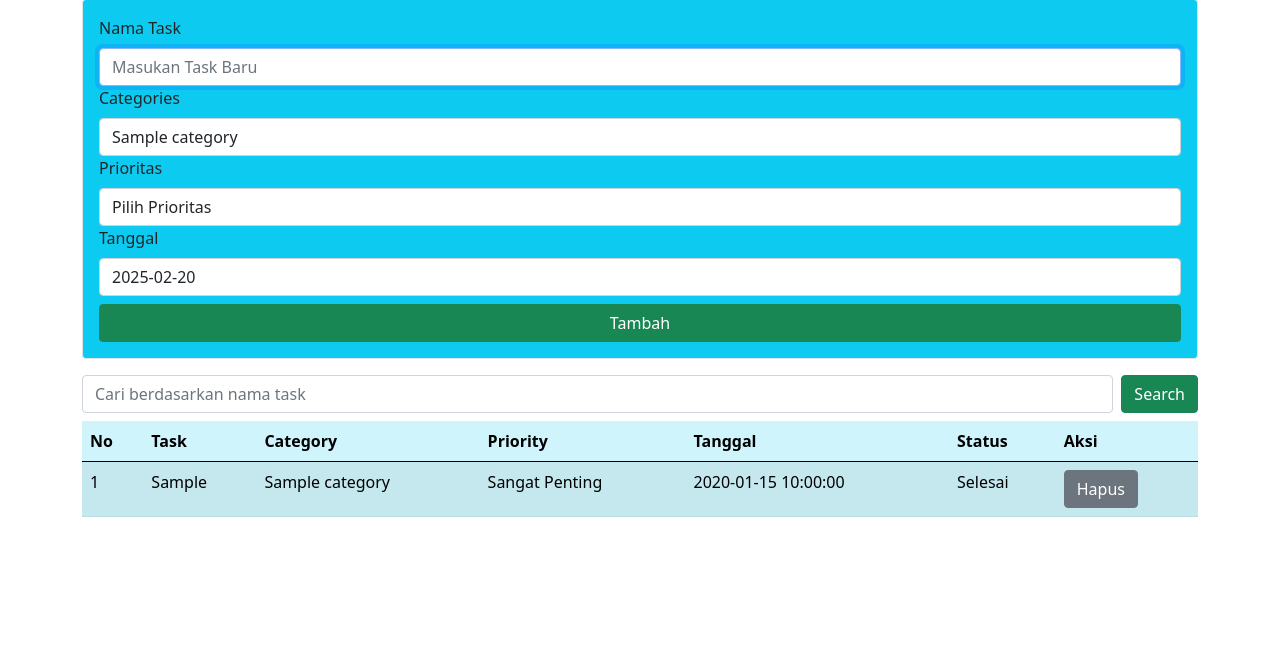
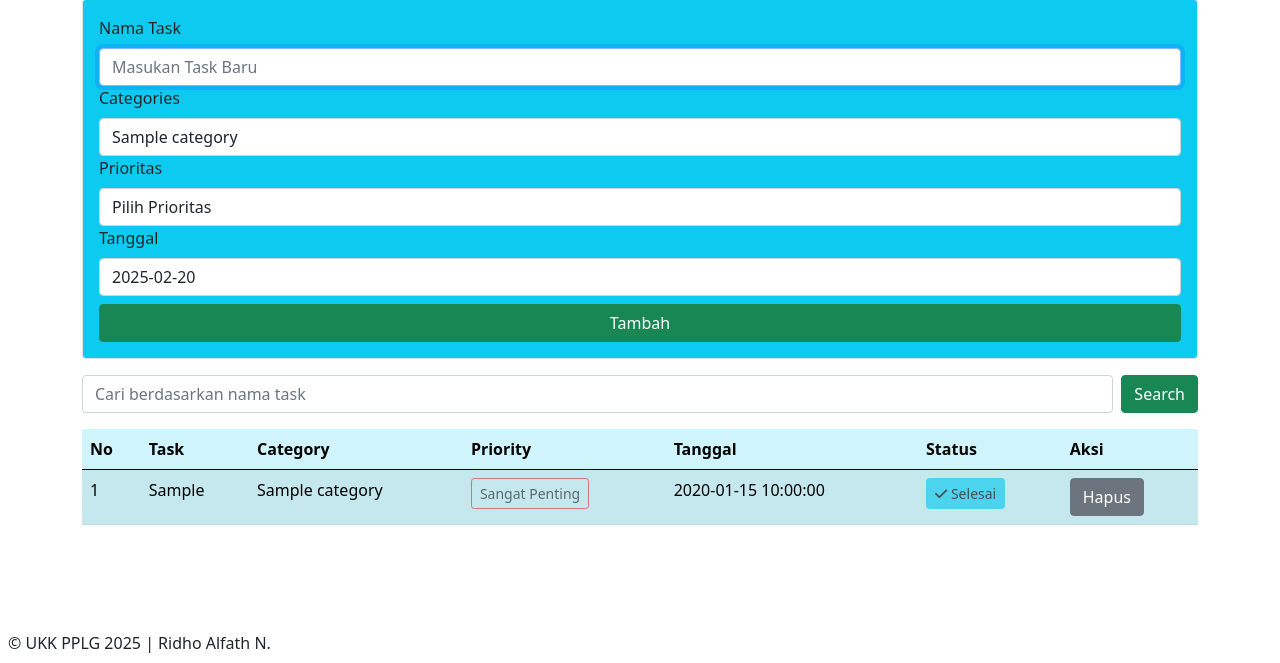
Before and after one commit to TBlunk/UKK2025_XIIPPLG2_7909, a PHP site: page /admin/index.php in a window 1280 px wide. Shown: the part 137-800 px from the top of the page. Run offline with PHP 8.4, Linux system fonts and the light colour scheme; the visitor is signed in with stand-in values (Sample User, id 1); tables that the repository leaves empty or names only in its code hold one stand-in row (values such as "Sample post"); data that the repository does not hold is empty.

Commit message:
Decor UI

```diff
--- a/admin/categories.php
+++ b/admin/categories.php
@@ -93,8 +93,8 @@ if ($_SESSION['status'] != 'login') {
                                 </tbody>
                         </table>
 
-<footer class="d-flex justify-content-center border-top mt-3 bd-light fixed-bottom" >
-    <p class="mt-3">&copy; UKK PPLG | Ridho Alfath N.</p>
+<footer class="position-fixed d-flex justify-content-center border-top mt-3 bg-light fixed-bottom" >
+    <p class="mt-3">&copy; UKK PPLG 2025 | Ridho Alfath N.</p>
 </footer>
 
     <script src="view/js/bootstrap.min.js"></script>
--- a/admin/index.php
+++ b/admin/index.php
@@ -117,7 +117,7 @@ $result = mysqli_query($koneksi,"SELECT t.id AS id, t.userid, t.tasks, t.status,
         <button type="submit" class="btn btn-success w-100 mt-2" name="add_task">Tambah</button>
     </form>
 
-    <form method="POST" action="" class="mb-2 d-flex">
+    <form method="POST" action="" class="mb-3 d-flex">
     <input class="form-control me-2" type="text" name="search" placeholder="Cari berdasarkan nama task" value="<?php echo htmlspecialchars($searchTerm); ?>">
     <input class="btn btn-success" type="submit" value="Search">
     </form>
@@ -151,20 +151,20 @@ $result = mysqli_query($koneksi,"SELECT t.id AS id, t.userid, t.tasks, t.status,
                     <td>
                         <?php
                         if ($row['priority'] == 1) {
-                            echo "Kurang Penting";
+                            echo '<button class="btn btn-sm text-dark btn-outline-success" disabled>Kurang Penting</button>';
                         }elseif($row['priority'] == 2) {
-                            echo "Penting";
+                            echo '<button class="btn btn-sm text-dark btn-outline-warning" disabled>Penting</button>';
                         }else{
-                            echo "Sangat Penting";
+                            echo '<button class="btn btn-sm text-dark btn-outline-danger" disabled>Sangat Penting</button>';
                         }
                         ?>
                     </td>
                     <td><?php echo $row['due_date']; ?></td>
                     <td> <?php
                     if ($row['status'] == 0) {
-                            echo "Belum Selesai";
+                            echo '<button class="btn btn-sm btn-warning" disabled><i class="fa-regular fa-clipboard"></i>  Belum Selesai   </button>';
                         }else{
-                            echo "Selesai";
+                            echo '<button class="btn btn-sm btn-info" disabled><i class="fa-solid fa-check"></i>   Selesai  </button>';
                         }
                         ?></td>
                     <td>
@@ -188,6 +188,10 @@ $result = mysqli_query($koneksi,"SELECT t.id AS id, t.userid, t.tasks, t.status,
 
 
 
+    <footer class=" d-flex justify-content-left mt-3 bd-light fixed-bottom" >
+    <p class="m-2">&copy; UKK PPLG 2025 | Ridho Alfath N.</p>
+</footer>
+
 
     <script src="view/js/bootstrap.min.js"></script>
 </body>
--- a/admin/profile.php
+++ b/admin/profile.php
@@ -43,7 +43,7 @@ t.username, t.email, t.nama");
         </div>
     </nav>
     <div class="container">
-        <div class="card mt-5" style="width: 40rem;">
+        <div class="card mt-5" style="width: 30rem;">
             <ul class="list-group list-group-flush">
                 <?php
 
@@ -69,8 +69,8 @@ t.username, t.email, t.nama");
                     ?>
 
 
-<footer class="d-flex justify-content-center border-top mt-3 bd-light fixed-bottom">
-    <p class="mt-3">&copy; UKK PPLG | Ridho Alfath N.</p>
+<footer class="d-flex justify-content-center border-top mt-3 bg-light fixed-bottom">
+    <p class="mt-3">&copy; UKK PPLG 2025 | Ridho Alfath N.</p>
 </footer>
 
 <script src="view/js/bootstrap.min.js"></script>
```
